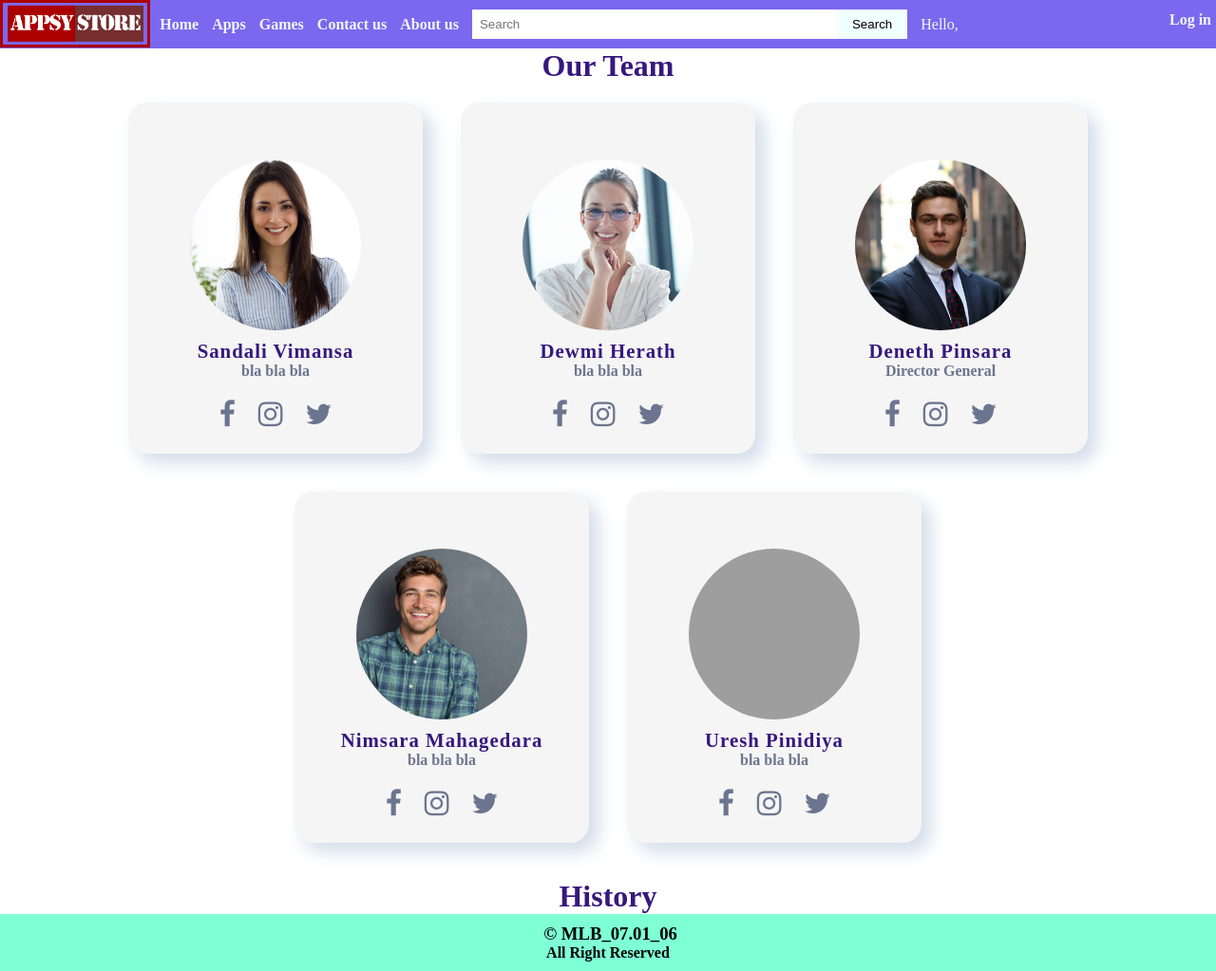
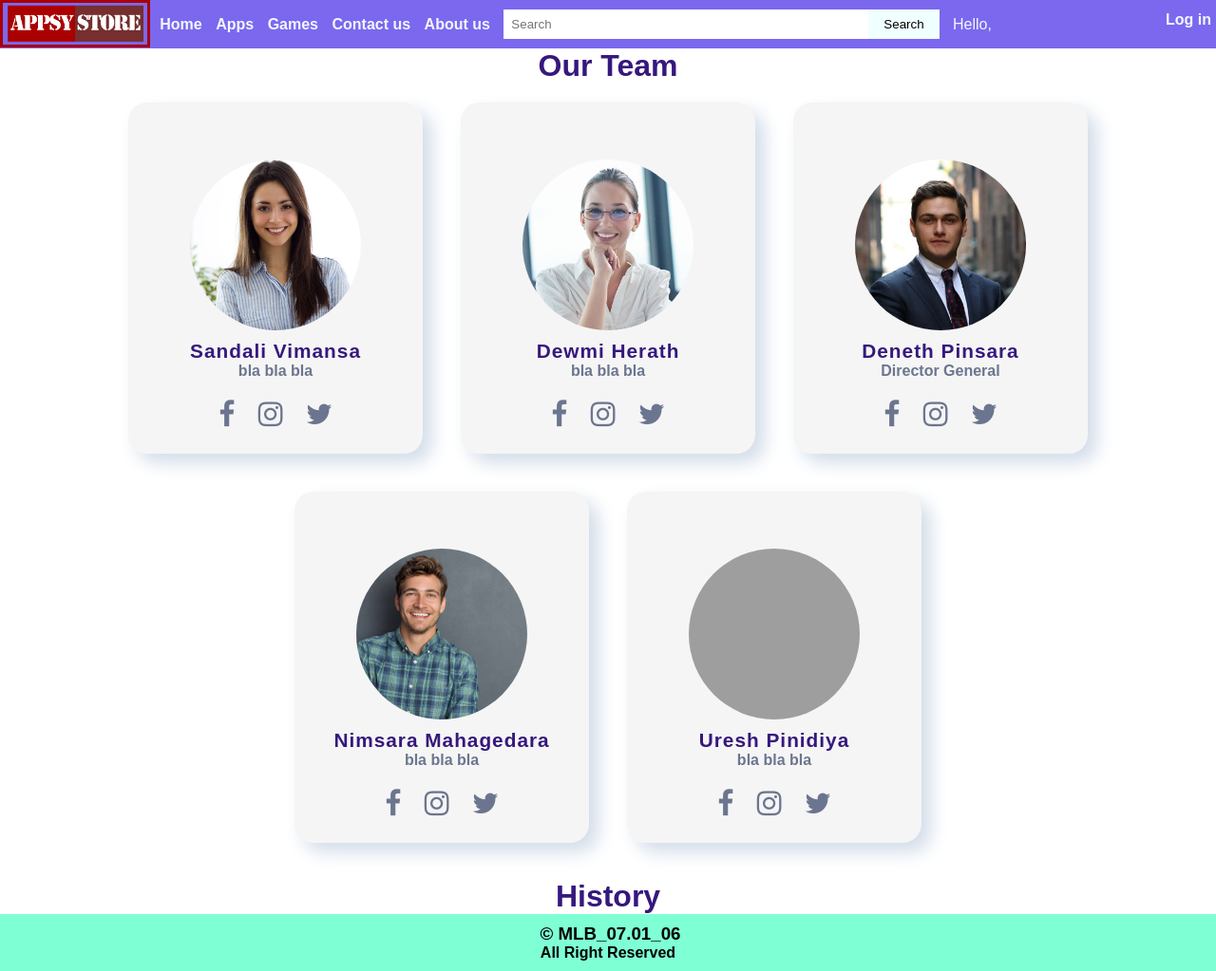
Before and after one commit to IT21158186/Final_Project_IWT_-App_Store-, a PHP site: page /aboutUs.php in a window 1280 px wide. Shown: the whole page at 95% size. Run offline with PHP 8.4, Linux system fonts and the light colour scheme; grey boxes are pictures that could not be loaded.

Commit message:
About Us

```diff
--- a/appstore/styles/aboutUs.css
+++ b/appstore/styles/aboutUs.css
@@ -2,7 +2,7 @@
     margin: 0;
     padding:0;
     box-sizing: bolder-box;
-    font-family: ,cursive;
+    font-family: Arial, Helvetica, sans-serif,cursive;
 }
 
 body {
```
